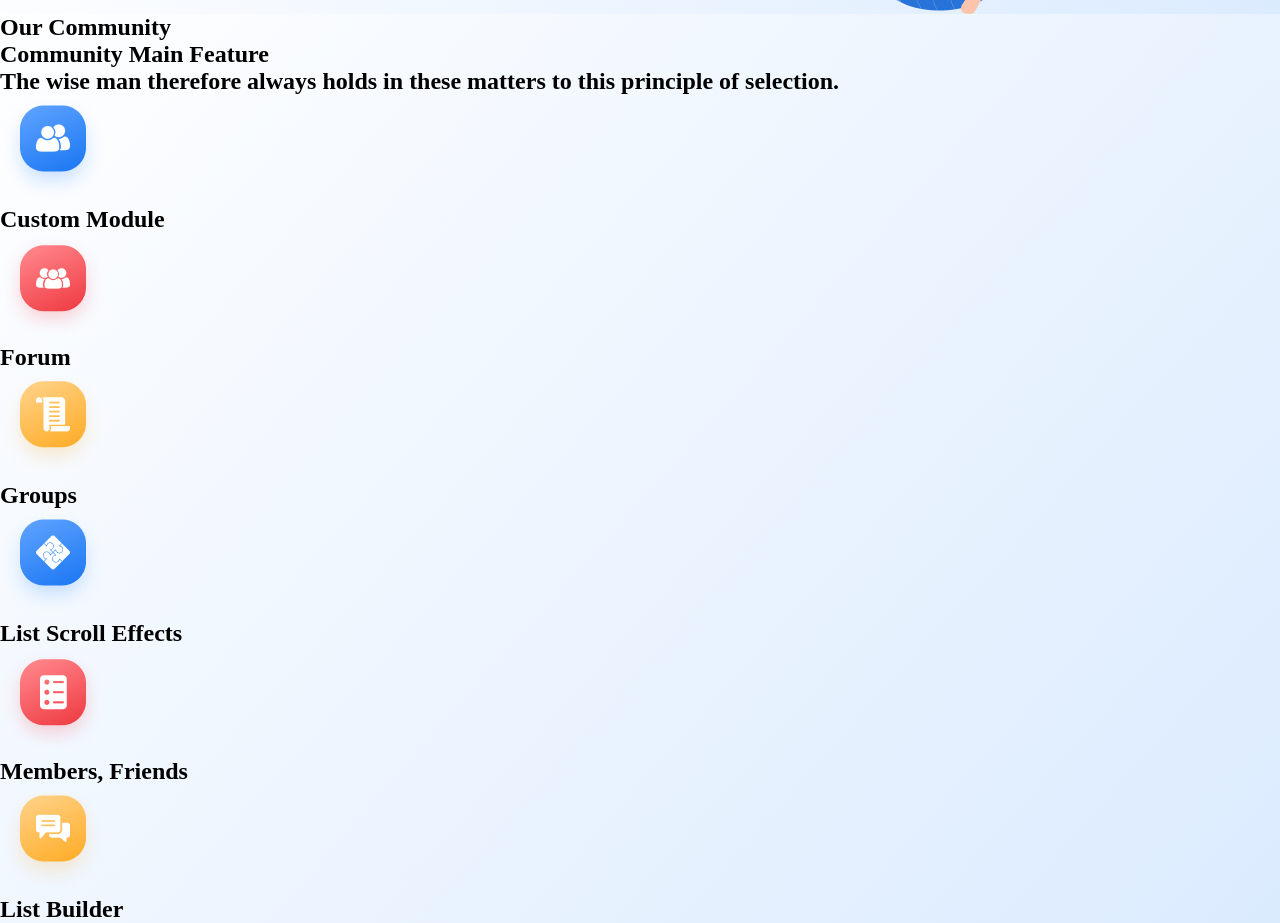
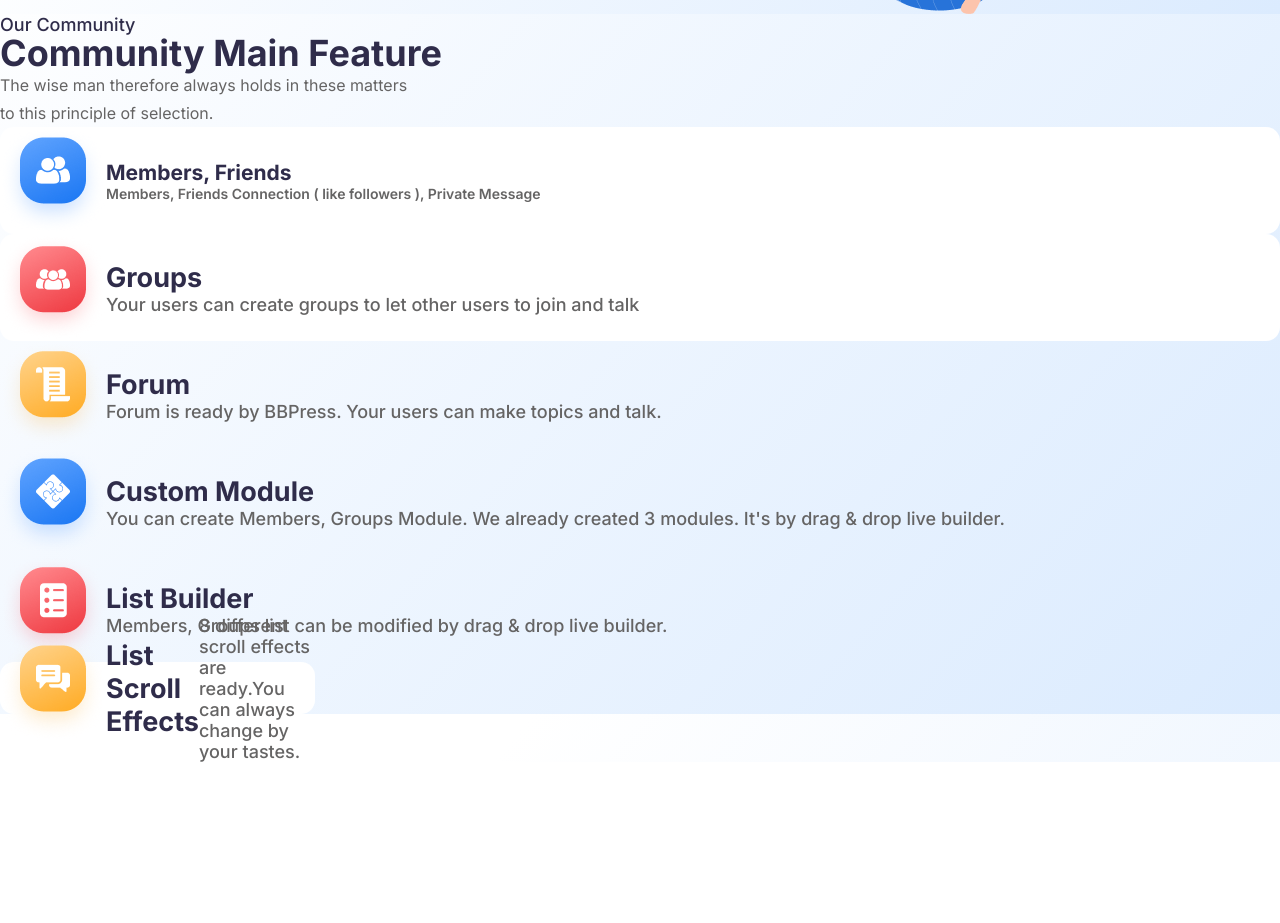
Before and after one commit to Grupo-14-8BIT/grupo-14-atividade-semanal-03, a plain HTML site: page index.html in a window 1280 px wide. Shown: the part 680-1603 px from the top of the page. After the commit the page ends 1442 px from the top, so only its background shows below. Drawn offline with Linux system fonts and the light colour scheme.

Commit message:
update telá arthur

```diff
--- a/index.html
+++ b/index.html
@@ -46,33 +46,49 @@
             </section>
             <section class="comunidade">
                 <div class="comunidade-texto">
-                    <h1>Our Community</h1>
-                    <h1>Community Main Feature</h1>
-                    <h1>The wise man therefore always holds in these matters to this principle of selection.</h1>
+                    <h1 class="comunidade-texto-1">Our Community</h1>
+                    <h1 class="comunidade-texto-2">Community Main Feature</h1>
+                    <p class="comunidade-texto-3">The wise man therefore always holds in these matters <br> to this principle of selection.</p>
                 </div>
-                <div quadro1>
+                <div class="quadro1">
                     <img src="icone1.png" alt="imagen">
-                    <h1>Custom Module</h1>
+                    <div>
+                        <h1>Members, Friends</h1>
+                        <p>Members, Friends Connection ( like followers ), Private Message</p>
+                    </div>
                 </div>
-                <div>
+                <div class="quadro2">
                     <img src="icone2.png" alt="imagen">
-                    <h1>Forum</h1>
+                    <div>
+                        <h1>Groups</h1>
+                        <p>Your users can create groups to let other users to join and talk</p>
+                    </div>
                 </div>
-                <div>
+                <div class="quadro3">
                     <img src="icone3.png" alt="imagen">
-                    <h1>Groups</h1>
+                    <div>
+                        <h1>Forum</h1>
+                        <p>Forum is ready by BBPress. Your users can make topics and talk.</p>
+                    </div>
                 </div>
-                <div>
+                <div class="quadro4">
                     <img src="icone4.png" alt="imagen">
-                    <h1>List Scroll Effects</h1>
+                    <div>
+                        <h1>Custom Module</h1>
+                        <p>You can create Members, Groups Module. We already created 3 modules. It's by drag & drop live builder.</p>
+                    </div>
                 </div>
-                <div>
+                <div class="quadro5">
                     <img src="icone5.png" alt="imagen">
-                    <h1>Members, Friends</h1>
+                    <div>
+                        <h1>List Builder</h1>
+                        <p>Members, Groups list can be modified by drag & drop live builder.</p>
+                    </div>
                 </div>
-                <div>
+                <div class="quadro6">
                     <img src="icone6.png" alt="imagen">
-                    <h1>List Builder</h1>
+                        <h1>List Scroll Effects</h1>
+                        <p>8 different scroll effects are ready.You can always change by your tastes.</p>
                 </div>
             </section>
         </main>
--- a/styles.css
+++ b/styles.css
@@ -146,5 +146,104 @@ header h1{
   /*********************************/
 
   /**************COMUNIDADE*******************/
+.comunidade-texto{
 
-  .icone1
+}
+  .comunidade h1{
+    color:  #2F2C4A;
+  }
+
+  .comunidade p{
+    color:  #656464;
+  }
+
+  .comunidade-texto-1{
+    align-items: center;
+    font-family: 'Inter';
+    font-style: normal;
+    font-weight: 500;
+    font-size: 18px;
+  }
+
+  .comunidade-texto-2{
+    font-family: 'Inter';
+    font-style: normal;
+    font-weight: 700;
+    font-size: 36px;
+    line-height: 36px;
+  }
+
+  .comunidade-texto-3{
+    font-family: 'Inter';
+    font-style: normal;
+    font-weight: 400;
+    font-size: 16px;
+    line-height: 28px;
+  }
+
+  .quadro1{
+    display: flex;
+    align-items: center;
+    font-family: 'Inter';
+    font-style: normal;
+    font-weight: 600;
+    font-size: 14px;
+
+    background: #FFFFFF;
+    border-radius: 14px;
+  }
+
+  .quadro2{
+    display: flex;
+    align-items: center;
+    font-family: 'Inter';
+    font-style: normal;
+    font-weight: 500;
+    font-size: 18px;
+
+    background: #FFFFFF;
+    border-radius: 14px;
+  }
+
+  .quadro3{
+    display: flex;
+    align-items: center;
+    font-family: 'Inter';
+    font-style: normal;
+    font-weight: 500;
+    font-size: 18px;
+  }
+
+  .quadro4{
+    display: flex;
+    align-items: center;
+    font-family: 'Inter';
+    font-style: normal;
+    font-weight: 500;
+    font-size: 18px;
+  }
+
+  .quadro5{
+    display: flex;
+    align-items: center;
+    font-family: 'Inter';
+    font-style: normal;
+    font-weight: 500;
+    font-size: 18px;
+  }
+
+  .quadro6{
+    display: flex;
+    align-items: center;
+    font-family: 'Inter';
+    font-style: normal;
+    font-weight: 500;
+    font-size: 18px;
+
+    width: 315px;
+height: 52px;
+left: 884px;
+top: 800px;
+background: #FFFFFF;
+border-radius: 14px;
+  }
```
